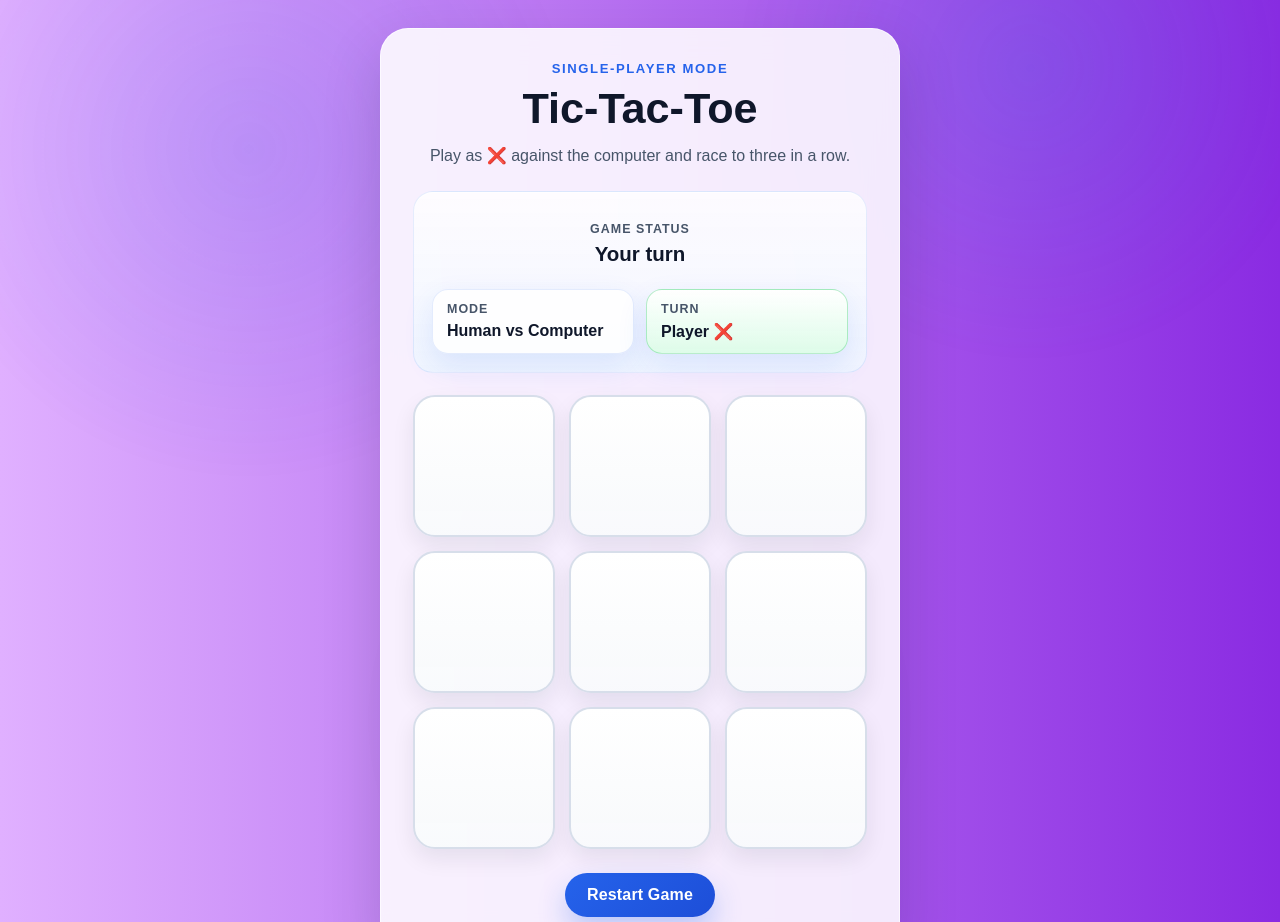
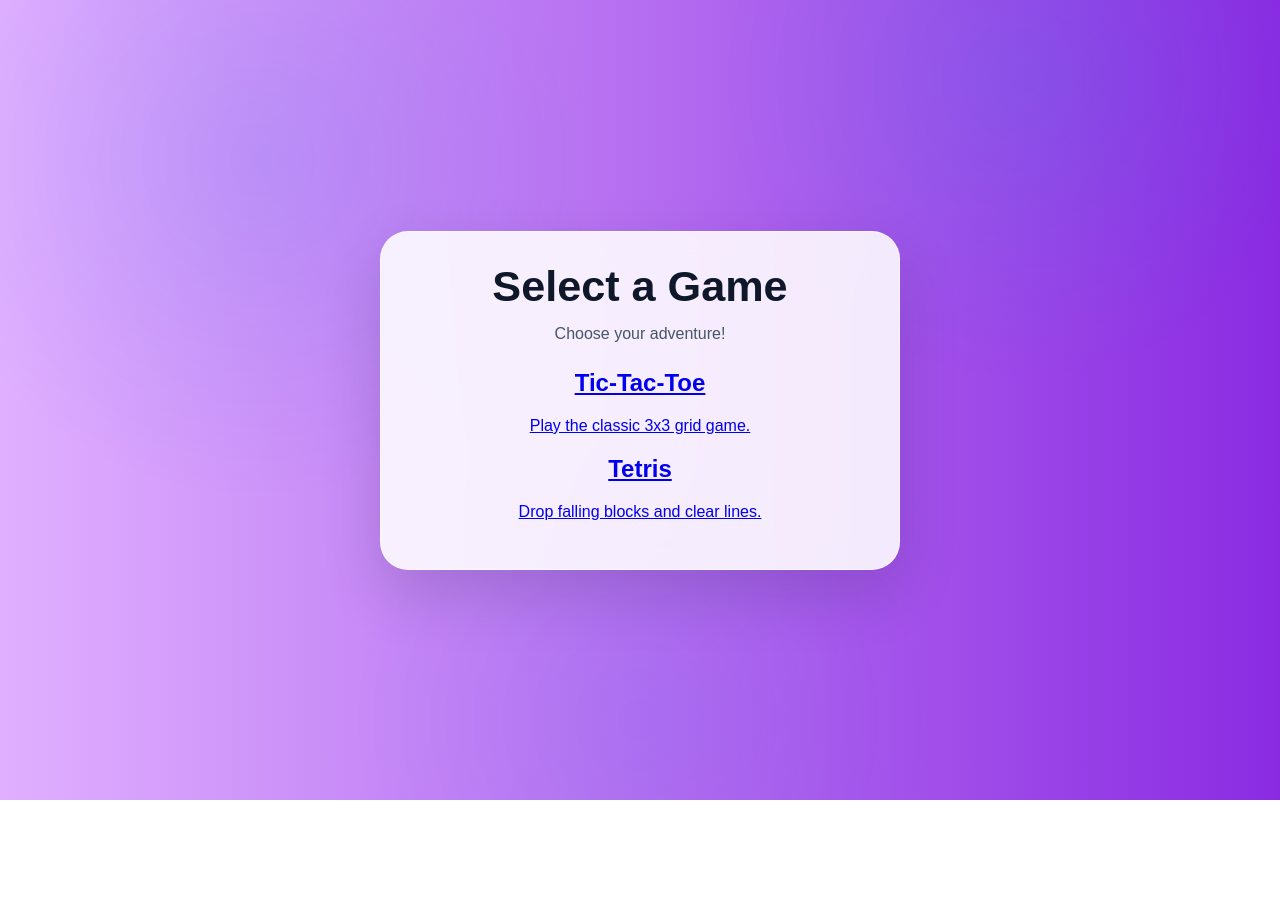
Before and after one commit to mitthalmotors/tictactoe, a plain HTML site: page index.html in a window 1280 px wide. Shown: the top 922 px of the page. After the commit the page ends 800 px from the top, so only its background shows below. Drawn offline with Linux system fonts and the light colour scheme.

Commit message:
autoagent: apply requested changes

```diff
--- a/index.html
+++ b/index.html
@@ -3,54 +3,28 @@
 <head>
   <meta charset="UTF-8">
   <meta name="viewport" content="width=device-width, initial-scale=1.0">
-  <title>Tic-Tac-Toe</title>
+  <title>Game Selection</title>
   <link rel="stylesheet" href="styles.css">
 </head>
 <body>
   <main class="app">
-    <section class="game-card" aria-labelledby="game-title">
+    <section class="game-card" aria-labelledby="game-selection-title">
       <div class="hero">
-        <p class="eyebrow">Single-player mode</p>
-        <h1 id="game-title">Tic-Tac-Toe</h1>
-        <p class="subtitle">Play as ❌ against the computer and race to three in a row.</p>
+        <h1 id="game-selection-title">Select a Game</h1>
+        <p class="subtitle">Choose your adventure!</p>
       </div>
 
-      <section class="info-panel" aria-label="Game information">
-        <div class="status-block">
-          <p class="label">Game status</p>
-          <p id="status" class="status" aria-live="polite">Your turn</p>
-        </div>
-
-        <div class="meta-row">
-          <div class="meta-chip" aria-live="polite">
-            <span class="label">Mode</span>
-            <strong id="mode-indicator">Human vs Computer</strong>
-          </div>
-          <div class="meta-chip" aria-live="polite">
-            <span class="label">Turn</span>
-            <strong id="turn-indicator">Player ❌</strong>
-          </div>
-        </div>
-      </section>
-
-      <div id="board" class="board" role="grid" aria-label="Tic-Tac-Toe board">
-        <button class="cell" type="button" data-cell-index="0" aria-label="Cell 1"></button>
-        <button class="cell" type="button" data-cell-index="1" aria-label="Cell 2"></button>
-        <button class="cell" type="button" data-cell-index="2" aria-label="Cell 3"></button>
-        <button class="cell" type="button" data-cell-index="3" aria-label="Cell 4"></button>
-        <button class="cell" type="button" data-cell-index="4" aria-label="Cell 5"></button>
-        <button class="cell" type="button" data-cell-index="5" aria-label="Cell 6"></button>
-        <button class="cell" type="button" data-cell-index="6" aria-label="Cell 7"></button>
-        <button class="cell" type="button" data-cell-index="7" aria-label="Cell 8"></button>
-        <button class="cell" type="button" data-cell-index="8" aria-label="Cell 9"></button>
-      </div>
-
-      <div class="controls">
-        <button id="restart" class="restart" type="button">Restart Game</button>
+      <div class="game-list">
+        <a href="tictactoe.html" class="game-link">
+          <h2>Tic-Tac-Toe</h2>
+          <p>Play the classic 3x3 grid game.</p>
+        </a>
+        <a href="tetris.html" class="game-link">
+          <h2>Tetris</h2>
+          <p>Drop falling blocks and clear lines.</p>
+        </a>
       </div>
     </section>
   </main>
-
-  <script src="app.js"></script>
 </body>
 </html>
--- /dev/null
+++ b/tetris.css
@@ -0,0 +1 @@
+<10 chars>
--- /dev/null
+++ b/tetris.js
@@ -0,0 +1 @@
+<10 chars>
```
Also changed, not shown: tetris.html (added, +23 -0 lines), tictactoe.html (added, +56 -0 lines).
